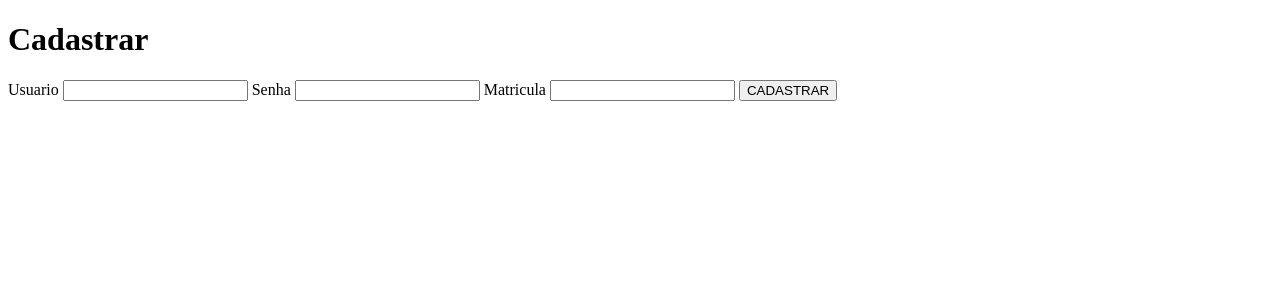
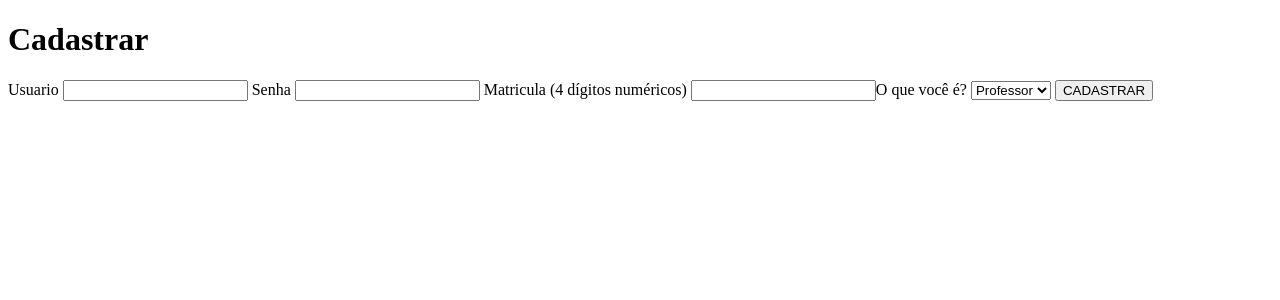
Before and after one commit to gabrielripper1/projeto_e_manutencao, a Flask app: page /move_cadastro in a window 1280 px wide. Shown: the top 300 px of the page. Run offline with Flask 3, Linux system fonts and the light colour scheme; some libraries are stand-ins or nearby versions.

Commit message:
checks de senha e matricula e msg de aviso na tela

```diff
--- a/ChamaInteligente/Geoloc_e_BD/app.py
+++ b/ChamaInteligente/Geoloc_e_BD/app.py
@@ -19,6 +19,16 @@ def conexao():
     )
     return conn
 
+def matricula_exists(tipo, matricula, conn, cur):
+    query = "SELECT matricula FROM "+tipo+" WHERE matricula = %s;"
+    cur.execute(query, [matricula])
+    dados = cur.fetchall()
+    x = True
+    if len(dados) == 0:
+        x = False
+    return x
+
+
 @app.route("/")
 def index():
     return render_template("login.html")
@@ -32,11 +42,15 @@ def login():
     query = "SELECT nome, senha FROM aluno WHERE nome = %s;"
     cur.execute(query, [nome])
     dados = cur.fetchall()
-    print(dados)
+    if dados[0][1] == senha:
+        x = True
+    else:
+        x = False
+    print(x)
     conn.commit()
     cur.close()
     conn.close()
-    return render_template("login.html")
+    return render_template("login.html", flag=x)
 
 @app.route("/move_cadastro", methods=["POST","GET"])
 def move_cadastro():
@@ -47,17 +61,24 @@ def cadastro():
     nome = request.form.get('nome')
     senha = request.form.get('senha')
     matricula = request.form.get('matricula')
-    print(nome)
-    print(senha)
     print(matricula)
+    tipo = request.form.get('tipo')
     conn = conexao()
     cur = conn.cursor()
-    cur.execute("INSERT into aluno (nome, matricula, senha) VALUES(%s,%s,%s)", (nome, matricula, senha))
+    check_matricula = matricula_exists(tipo, matricula, conn, cur)
+    if check_matricula:
+        flag = check_matricula
+    else:
+        flag = check_matricula
+        if tipo == 'professor':
+            cur.execute("INSERT into aluno (nome, matricula, senha, tipo) VALUES(%s,%s,%s,%s)", (nome, matricula, senha, '1'))
+        elif tipo == 'aluno':
+            cur.execute("INSERT into professor (nome, matricula, senha, tipo) VALUES(%s,%s,%s,%s)", (nome, matricula, senha, '2'))
     conn.commit()
     cur.close()
     conn.close()
 
-    return render_template('cadastro.html')
+    return render_template('cadastro.html', flag=flag)
 
 @app.route("/geolocs")
 def geo_locs():
--- a/ChamaInteligente/Geoloc_e_BD/templates/cadastro.html
+++ b/ChamaInteligente/Geoloc_e_BD/templates/cadastro.html
@@ -7,6 +7,9 @@
 </head>
 <body>
     <h1>Cadastrar</h1>
+    {% if flag:%}
+        <h1>matricula já cadastrada</h1>
+    {% endif %}
     <div id="container-cadastro">
         <form action="/cadastro" method="post">
             <section id="cadastro">
@@ -14,8 +17,13 @@
                 <input type="text" name="nome" id="nome" required>
                 <label for="Senha">Senha</label>
                 <input type="password" name="senha" id="senha" required>
-                <label for="Matricula">Matricula</label>
-                <input type="text" name="matricula" id="matricula" required>
+                <label for="Matricula">Matricula (4 dígitos numéricos)</label>
+                <input type="text" name="matricula" id="matricula" required required pattern="[0-9]{4}>
+                <label for="tipo">O que você é?</label>
+                <select name="tipo" id="tipo">
+                    <option value="professor">Professor</option>
+                    <option value="aluno">Aluno</option>
+                </select>
                 <button type ="submit" value="cadastrar" id="btn-cadastrar">CADASTRAR</button>
             </section>
         </form>
--- a/ChamaInteligente/Geoloc_e_BD/templates/login.html
+++ b/ChamaInteligente/Geoloc_e_BD/templates/login.html
@@ -7,6 +7,9 @@
 </head>
 <body>
     <h1>Login</h1>
+    {% if flag:%}
+        <h1>senha errada</h1>
+    {% endif %}
     <div id="container-login">
         <form action="/login" method="post">
             <section id="login">
```
